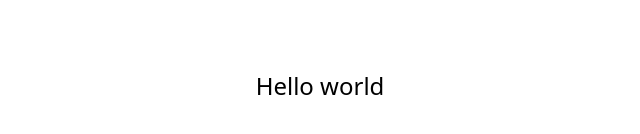
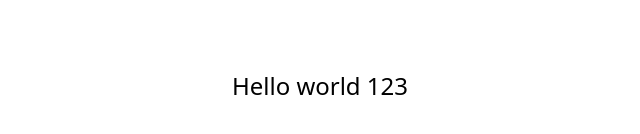
Before and after one commit to AbroShahzeb/radyab-e-zakhm, a React (Vite) app: page / in a window 1280 px wide. Shown: the part 346-480 px from the top of the page, without its empty margins (320-960 px from the left). Built offline with nearby package versions, Linux system fonts and the light colour scheme.

Commit message:
Deployment check

```diff
--- a/src/App.jsx
+++ b/src/App.jsx
@@ -3,7 +3,7 @@ import "./App.css";
 function App() {
   return (
     <div className="text-2xl font-medium flex items-center justify-center w-full min-h-screen">
-      <h1>Hello world</h1>
+      <h1>Hello world 123</h1>
     </div>
   );
 }
```
